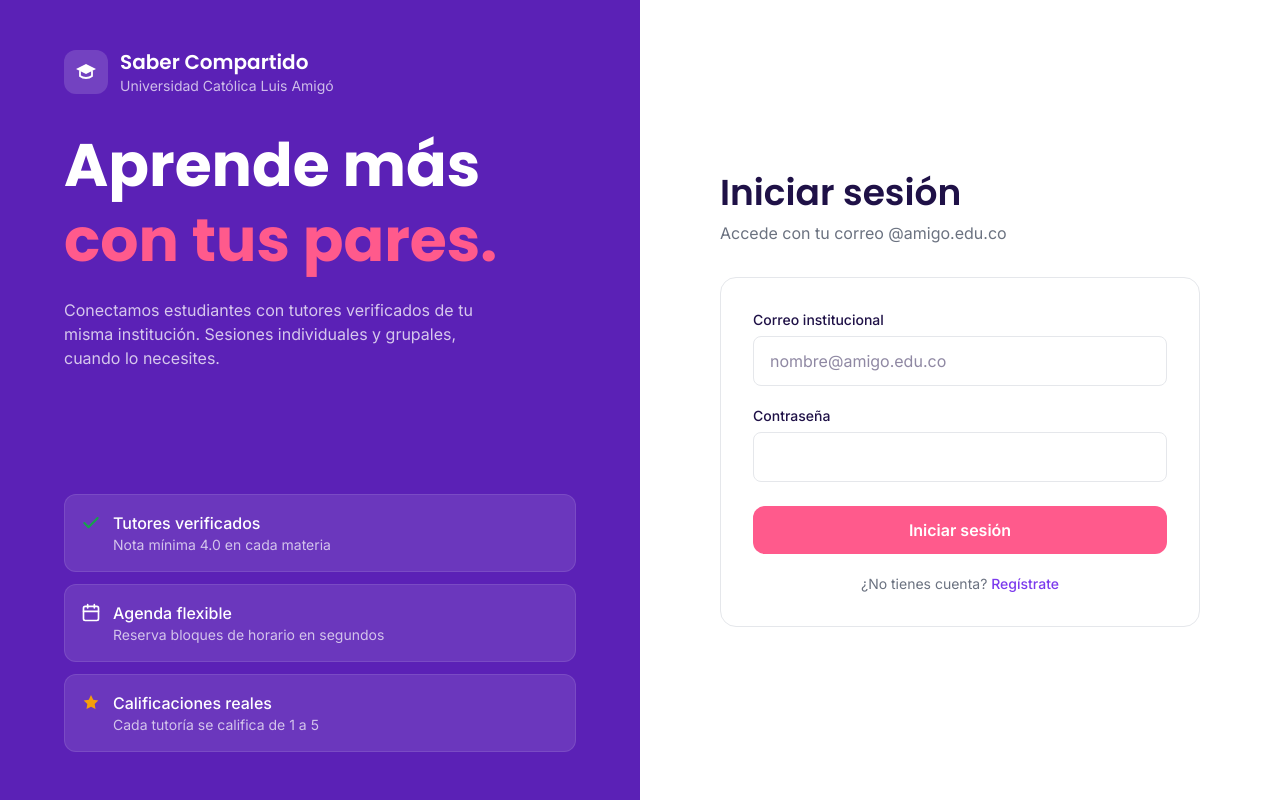
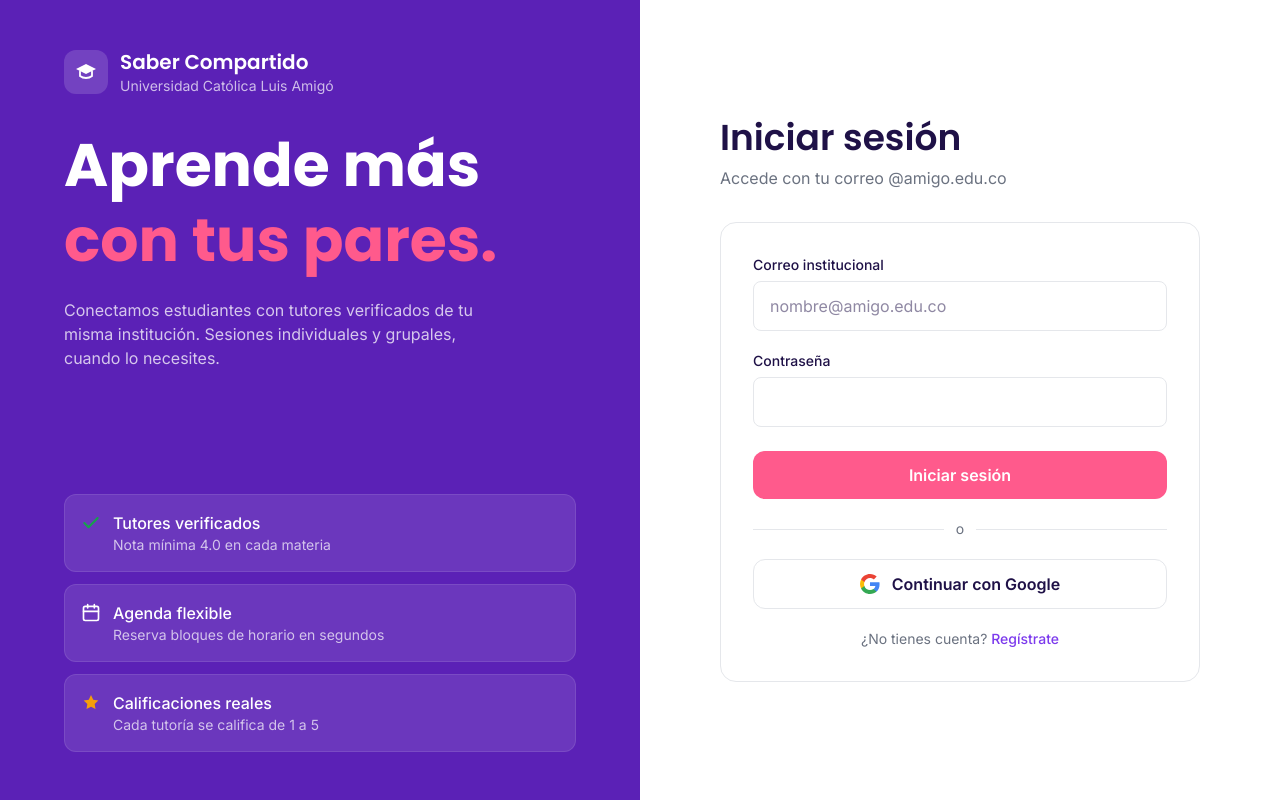
Before and after one commit to miguelcardenasdev/saber_compartido, a React (Vite) app in the folder frontend/: page /iniciar-sesion in a window 1280 px wide. Built offline with nearby package versions, Linux system fonts and the light colour scheme; no server answers.

Commit message:
003-acceso-con-google Frontend Tasks 2 and 3 completed. Google button working in the login page successfully.

```diff
--- a/frontend/src/features/auth/formulario-login.jsx
+++ b/frontend/src/features/auth/formulario-login.jsx
@@ -4,6 +4,7 @@
 import { iniciarSesion } from "./api-login.js";
 import { useAuth } from "./auth-context.jsx";
 import { Campo } from "./campo.jsx";
+import { BotonGoogle } from "./boton-google.jsx";
 
 const leerDatos = (formulario) => Object.fromEntries(new FormData(formulario));
 
@@ -140,6 +141,14 @@
         {cargando ? "Iniciando sesión…" : "Iniciar sesión"}
       </button>
 
+      <div className="flex items-center gap-3 text-sm text-text-muted">
+        <span className="h-px flex-1 bg-border" aria-hidden="true" />
+        <span>o</span>
+        <span className="h-px flex-1 bg-border" aria-hidden="true" />
+      </div>
+
+      <BotonGoogle />
+
       <p className="text-center text-sm text-text-muted">
         ¿No tienes cuenta?{" "}
         <Link
```
Also changed, not shown: 1 other file (tests, documents, lock files or other folders).
